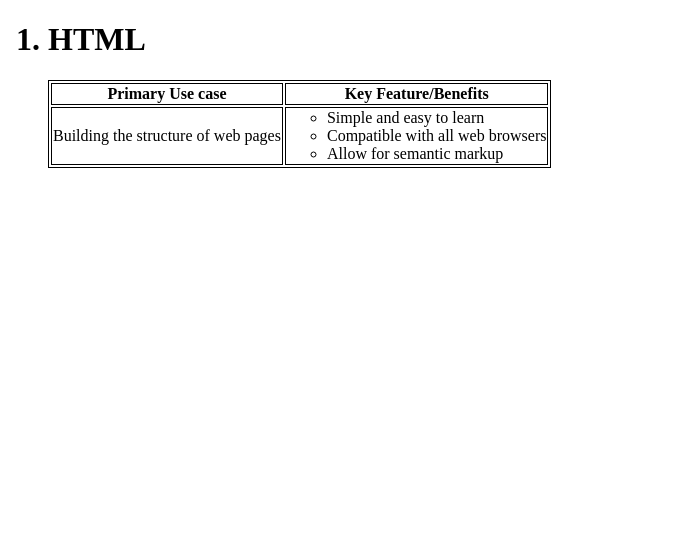
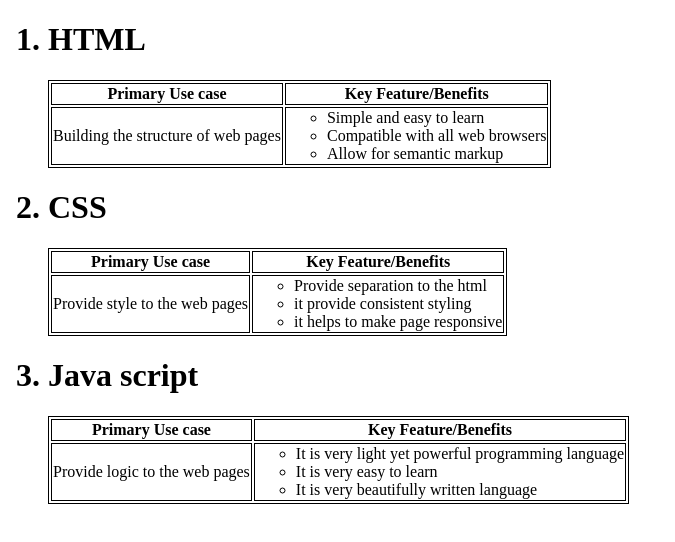
Before and after one commit to jay1patel1/PW-Coding, a plain HTML site: page Assignment/03Sept'23 Core HTML Assignment/Question 6/Question6.html in a window 1280 px wide. Shown: the whole page, without its empty margins (0-675 px from the left). Drawn offline with Linux system fonts and the light colour scheme.

Commit message:
Question 6 done

```diff
--- a/Assignment/03Sept'23 Core HTML Assignment/Question 6/Question6.html
+++ b/Assignment/03Sept'23 Core HTML Assignment/Question 6/Question6.html
@@ -1,5 +1,6 @@
 <!doctype html>
 <html lang="en">
+
 <head>
   <meta charset="UTF-8">
   <meta name="viewport"
@@ -7,14 +8,19 @@
   <meta http-equiv="X-UA-Compatible" content="ie=edge">
   <title>Question-6</title>
   <style>
-        table, th, td {
+    table,
+    th,
+    td {
       border: 1px solid;
     }
   </style>
 </head>
+
 <body>
   <ol>
-    <h1><li>HTML</li></h1>
+    <h1>
+      <li>HTML</li>
+    </h1>
     <table>
       <tr>
         <th>Primary Use case</th>
@@ -31,7 +37,46 @@
         </td>
       </tr>
     </table>
+    <h1>
+      <li>CSS</li>
+    </h1>
+    <table>
+      <tr>
+        <th>Primary Use case</th>
+        <th>Key Feature/Benefits</th>
+      </tr>
+      <tr>
+        <td>Provide style to the web pages</td>
+        <td>
+          <ul>
+            <li>Provide separation to the html </li>
+            <li>it provide consistent styling</li>
+            <li>it helps to make page responsive</li>
+          </ul>
+        </td>
+      </tr>
+    </table>
+    <h1>
+      <li>Java script</li>
+    </h1>
+    <table>
+      <tr>
+        <th>Primary Use case</th>
+        <th>Key Feature/Benefits</th>
+      </tr>
+      <tr>
+        <td>Provide logic to the web pages</td>
+        <td>
+          <ul>
+            <li>It is very light yet powerful programming language</li>
+            <li>It is very easy to learn</li>
+            <li>It is very beautifully written language</li>
+          </ul>
+        </td>
+      </tr>
+    </table>
   </ol>
 
 </body>
+
 </html>
```
Lines whose indentation alone changed are shown as unchanged.
